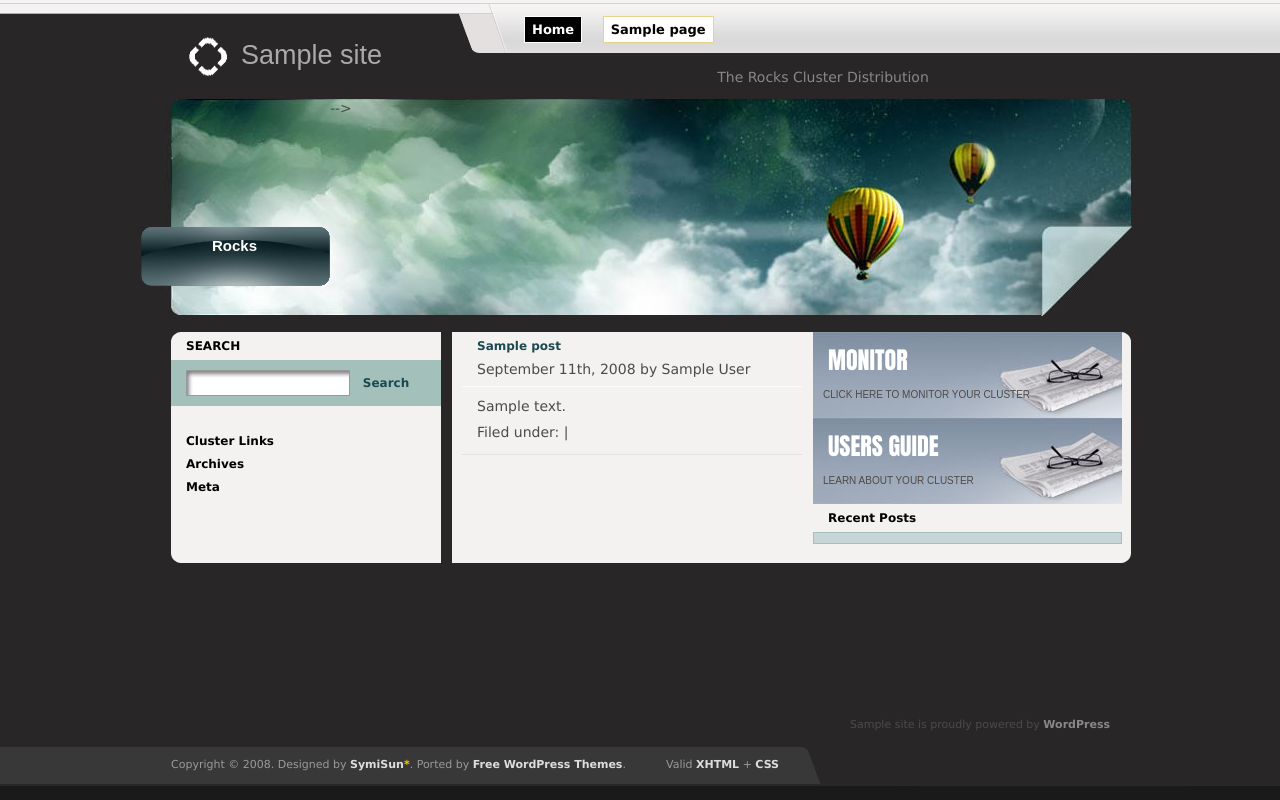
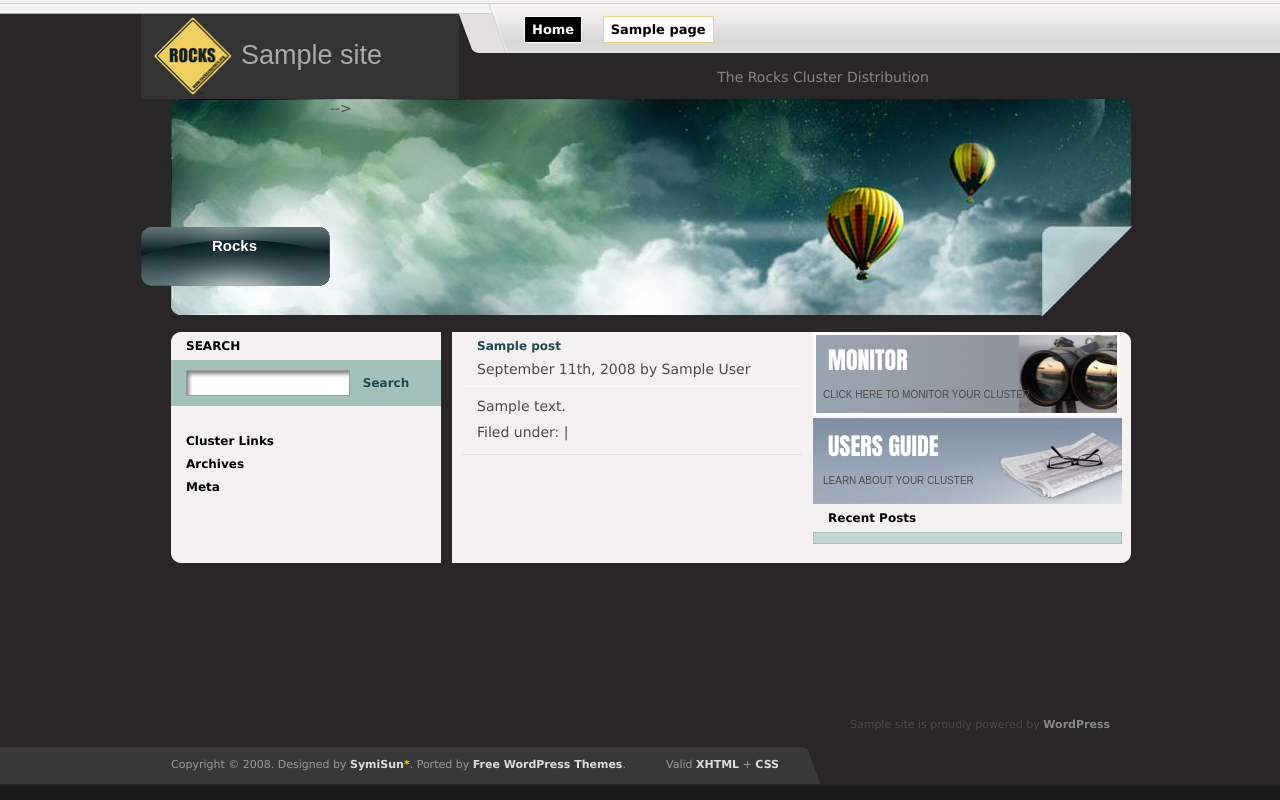
Before and after one commit to rocksclusters/web-server, a WordPress theme: template src/theme/index.php in a window 1280 px wide. Run offline with PHP 8.4 and a stand-in for WordPress, Linux system fonts and the light colour scheme; the site name, menu and one post (Sample post) are stand-ins, and other content is empty.

Commit message:
touch up theme

```diff
--- a/src/theme/header.php
+++ b/src/theme/header.php
@@ -26,7 +26,7 @@ global $page_sort;
 <div id="daddy">
 	<div id="header">
 
-		<div id="logo"><a href="<?php echo get_option('home'); ?>"><img src="<?php bloginfo('stylesheet_directory'); ?>/images/logo.gif" alt="<?php bloginfo('name'); ?>" width="318" height="85" /></a><span id="logo-text"><a href="<?php echo get_option('home'); ?>"><?php bloginfo('name'); ?></a></span></div><!-- logo -->
+		<div id="logo"><a href="<?php echo get_option('home'); ?>"><img src="<?php bloginfo('stylesheet_directory'); ?>/images/logo.png" alt="<?php bloginfo('name'); ?>" width="318" height="85" /></a><span id="logo-text"><a href="<?php echo get_option('home'); ?>"><?php bloginfo('name'); ?></a></span></div><!-- logo -->
 
 		<div id="menu">
 
--- a/src/theme/index.php
+++ b/src/theme/index.php
@@ -30,7 +30,7 @@
 
 			</div><!-- cB1 -->
 			<div id="cB2">
-				<div id="newsletter">
+				<div id="monitor">
 					<span id="newsletter-title">Monitor</span>
 					<p id="newsletter-text">Click here to monitor your cluster</p>
 				</div><!-- newsletter -->
--- a/src/theme/style.css
+++ b/src/theme/style.css
@@ -142,6 +142,13 @@ h5 {font-size:10px}
 .about {background:#c6d6d6; border:1px solid #a4c0ba; padding:5px; margin:0 0 10px 0; color:#282627}
 .about ul {list-style-type:none}
 .about li {padding:0 0 0 20px; margin:5px 0; background:url('images/check.gif') no-repeat 0 50%}
+#monitor {
+	width:309px;
+	height:86px;
+	background:url('images/monitor.png') no-repeat top left;
+	position:relative;
+	text-transform:uppercase
+	}
 #newsletter {
 	width:309px;
 	height:86px;
```
Also changed, not shown: src/theme/images/logo.png (added), src/theme/images/monitor.png (added).
